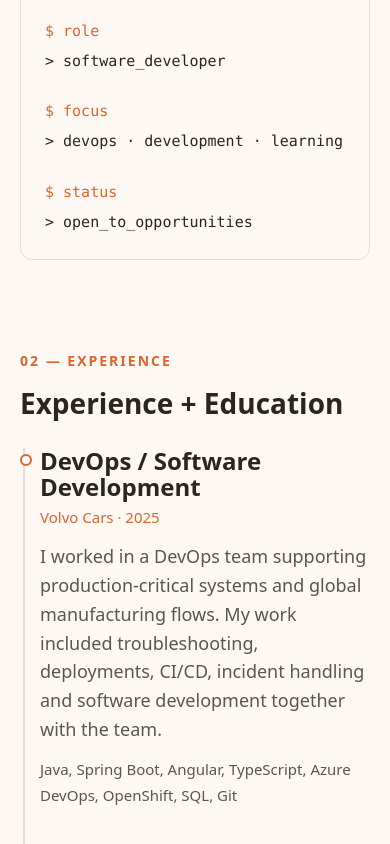
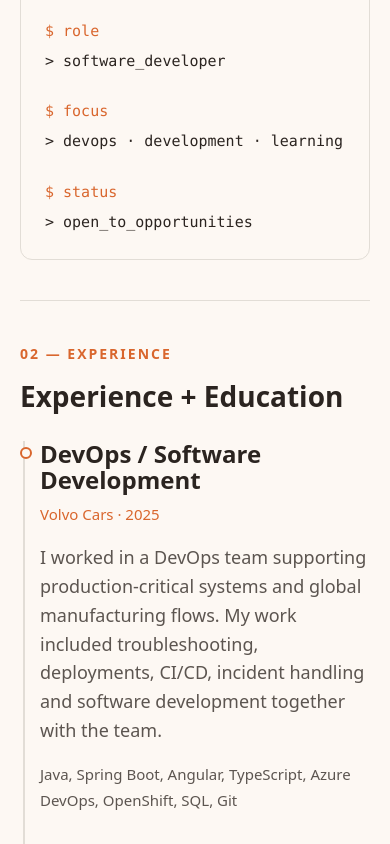
Before and after one commit to nikoradic/portfolio, a React (Vite) app: page / in a window 390 px wide. Shown: the part 672-1516 px from the top of the page. Built offline with nearby package versions, Linux system fonts and the light colour scheme.

Commit message:
Improve section spacing and structure

```diff
--- a/src/App.css
+++ b/src/App.css
@@ -41,7 +41,7 @@
   flex-direction: column;
   align-items: flex-start;
   text-align: left;
-  gap: 96px;
+  gap: 0;
 }
 
 .label {
@@ -71,7 +71,15 @@
 }
 
 .hero {
-  padding-bottom: 40px;
+  width: 100%;
+  padding-bottom: 72px;
+}
+
+.section {
+  width: 100%;
+  padding-top: 72px;
+  padding-bottom: 72px;
+  border-top: 1px solid #e2ddd6;
 }
 
 .hero-grid {
@@ -110,14 +118,14 @@
 }
 
 .entry-role {
-  margin: 0 0 4px;
+  margin: 0 0 8px;
   font-size: 24px;
   font-weight: 600;
   color: var(--text-h);
 }
 
 .entry-meta {
-  margin: 0 0 12px;
+  margin: 0 0 16px;
   font-size: 15px;
   color: var(--accent);
 }
@@ -130,7 +138,7 @@
 }
 
 .entry-tech {
-  margin: 12px 0 0;
+  margin: 16px 0 0;
   max-width: 520px;
   font-size: 15px;
   color: var(--text);
@@ -232,13 +240,6 @@
   color: var(--text);
 }
 
-.contact-section {
-  width: 100%;
-  padding-top: 64px;
-  padding-bottom: 40px;
-  border-top: 1px solid #e2ddd6;
-}
-
 .contact-intro {
   margin: 0 0 40px;
   max-width: 560px;
@@ -287,12 +288,20 @@
   .skills-grid {
     grid-template-columns: 1fr;
   }
+
+  .hero {
+    padding-bottom: 56px;
+  }
+
+  .section {
+    padding-top: 56px;
+    padding-bottom: 56px;
+  }
 }
 
 @media (max-width: 600px) {
   .app {
     padding: 64px 20px;
-    gap: 64px;
   }
 
   .app h1 {
@@ -300,7 +309,12 @@
   }
 
   .hero {
-    padding-bottom: 24px;
+    padding-bottom: 40px;
+  }
+
+  .section {
+    padding-top: 40px;
+    padding-bottom: 40px;
   }
 
   .hero-grid {
@@ -344,10 +358,6 @@
     gap: 32px;
   }
 
-  .contact-section {
-    padding-top: 40px;
-  }
-
   .contact-intro {
     margin-bottom: 24px;
   }
```
